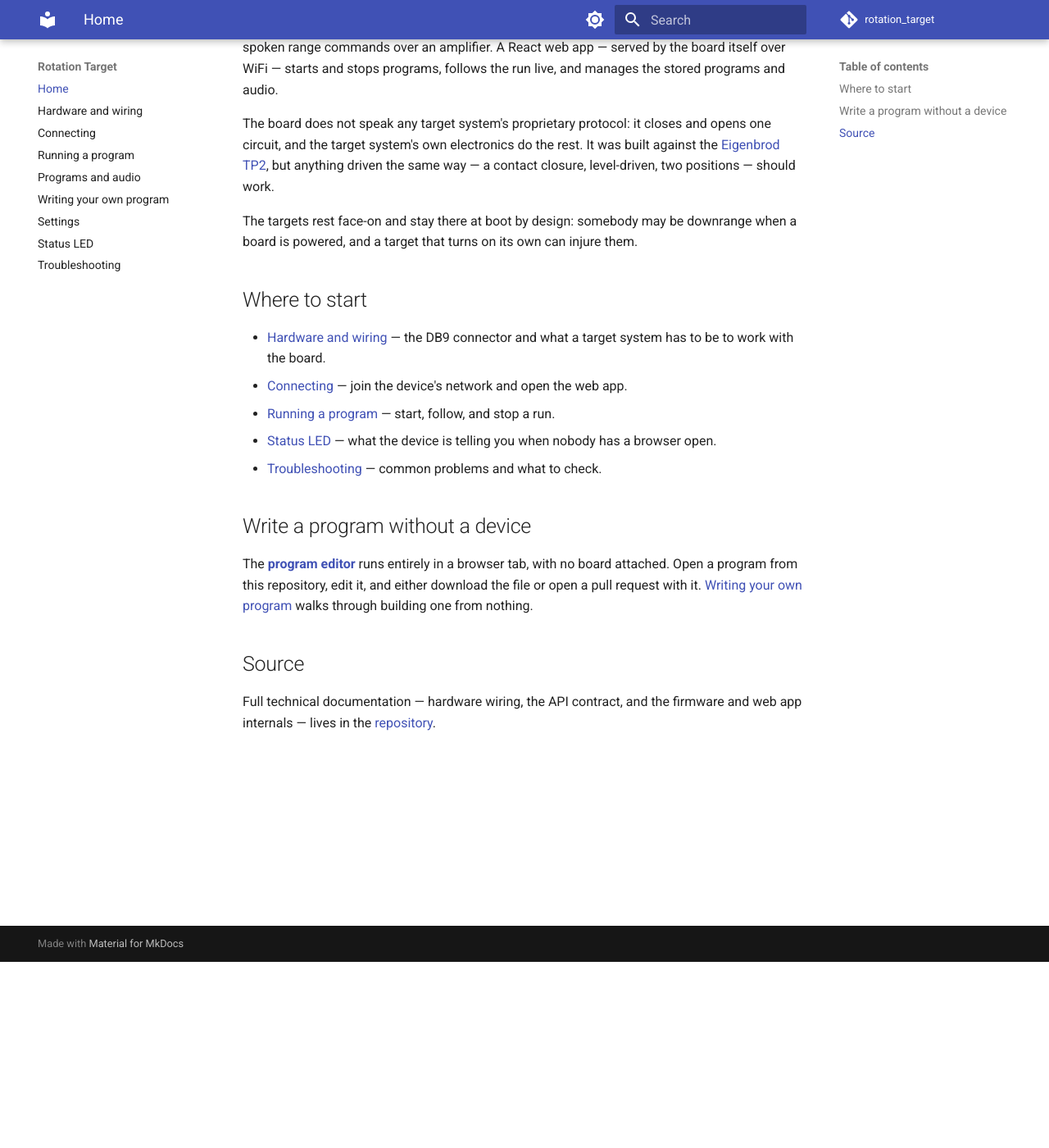
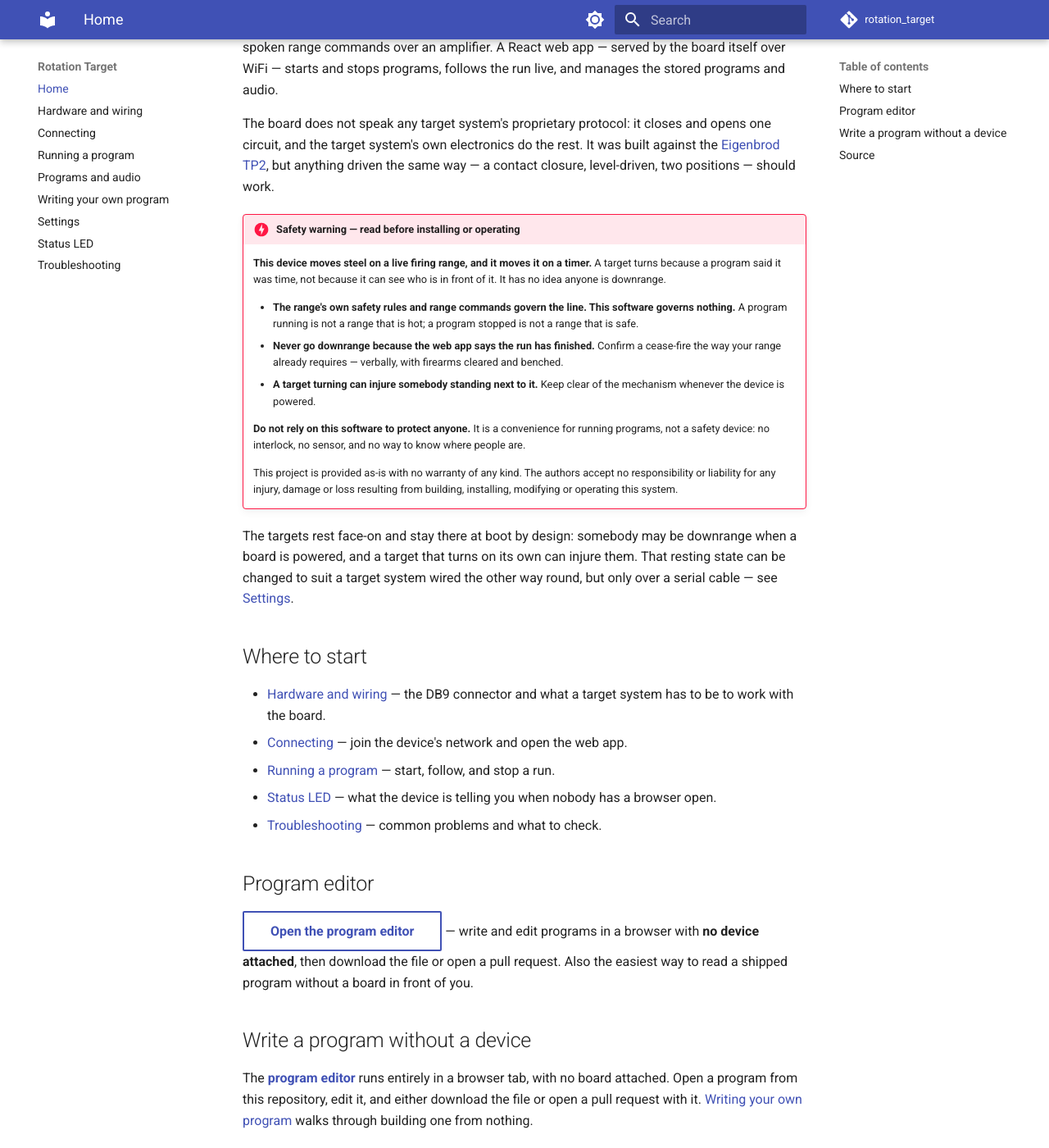
Before and after one commit to Malmo-Skyttegille-Pistolsektionen/rotation_target, an MkDocs documentation site: the page built from docs/site/index.md, in a window 1280 px wide and 1400 px high, scrolled down 227 px. Shown: the whole window at 82% size. Built offline with MkDocs 1.6.1 and Material for MkDocs 9.7.7, drawn with Linux system fonts in a browser that asks for light colours; comment, search, counter and statistics services are not loaded.

Commit message:
docs: split README and CONTRIBUTING by audience, add safety warning (#210)
README and CONTRIBUTING had drifted into saying the same things in two
places. They are split by who is reading:

- README is for somebody who will run a pre-built release on a board.
  It leads with a safety warning, points at the documentation site for
  everything operational, and links the program editor - which is
  published but was reachable only if you already knew the URL.
- CONTRIBUTING is for somebody building it. It now carries the ESP-IDF
  install, the build order, the explicit flash invocation, QEMU, the
  mock server, the style rules and the DCO, with the commands written
  out rather than left as "see the per-directory READMEs".

The safety warning is adapted from AutoLee's, for a different hazard:
this device is not dangerous to touch, it is dangerous to trust. It
moves steel on a timer and cannot see who is downrange, so the point
that needed making is that the web app says nothing about whether the
range is safe.

Adds the DCO text itself, which was required by CONTRIBUTING and by
every commit in the history but was not actually in the repository.

Corrects the --no-stub note. It said the stub fails at a specific
address; re-measuring shows it is the transfer size that decides:
256 KB succeeds, 512 KB and 1 MB fail 3/3, and the same 1 MB read
succeeds with --no-stub. Not a cable and not the dual USB-C - it
reproduces on the native port. The address it died at was wherever
the transfer had reached.

Drops the MicroPython backup section, which documented a one-off
migration, and keeps the part that still bites: idf.py flash rewrites
the LittleFS image and discards uploaded programs and audio.

Fixes the Eigenbrod link everywhere - it pointed at a domain that is
not theirs.

Moves cliff.toml and renovate.json5 into .github/ and writes down the
rule. .oasdiff.yaml, .oasdiff-levels.txt and mkdocs.yml stay: oasdiff
and mkdocs both discover their config in the working directory and
neither invocation passes a path, so moving them would disable a check
silently rather than noisily.

Signed-off-by: Jimisola Laursen <jimisola@jimisola.com>

```diff
--- a/docs/site/index.md
+++ b/docs/site/index.md
@@ -10,13 +10,37 @@ and manages the stored programs and audio.
 
 The board does not speak any target system's proprietary protocol: it closes
 and opens one circuit, and the target system's own electronics do the rest.
-It was built against the [Eigenbrod TP2](https://www.eigenbrod.de/), but
+It was built against the [Eigenbrod TP2](https://eigenbrod-schiessanlagen.de/en/products?tx_produkt_produkte%5Baction%5D=show&tx_produkt_produkte%5BL%5D=2&tx_produkt_produkte%5Bprodukt%5D=319&cHash=942340d5971be0a0ac3d26ff3c257c0b), but
 anything driven the same way — a contact closure, level-driven, two positions —
 should work.
 
+!!! danger "Safety warning — read before installing or operating"
+
+    **This device moves steel on a live firing range, and it moves it on a
+    timer.** A target turns because a program said it was time, not because it
+    can see who is in front of it. It has no idea anyone is downrange.
+
+    - **The range's own safety rules and range commands govern the line. This
+      software governs nothing.** A program running is not a range that is hot;
+      a program stopped is not a range that is safe.
+    - **Never go downrange because the web app says the run has finished.**
+      Confirm a cease-fire the way your range already requires — verbally, with
+      firearms cleared and benched.
+    - **A target turning can injure somebody standing next to it.** Keep clear
+      of the mechanism whenever the device is powered.
+
+    **Do not rely on this software to protect anyone.** It is a convenience for
+    running programs, not a safety device: no interlock, no sensor, and no way
+    to know where people are.
+
+    This project is provided as-is with no warranty of any kind. The authors
+    accept no responsibility or liability for any injury, damage or loss
+    resulting from building, installing, modifying or operating this system.
+
 The targets rest face-on and stay there at boot by design: somebody may be
 downrange when a board is powered, and a target that turns on its own can
-injure them.
+injure them. That resting state can be changed to suit a target system wired
+the other way round, but only over a serial cable — see [Settings](settings.md).
 
 ## Where to start
 
@@ -27,6 +51,13 @@ injure them.
 - [Status LED](status-led.md) — what the device is telling you when nobody has
   a browser open.
 - [Troubleshooting](troubleshooting.md) — common problems and what to check.
+
+## Program editor
+
+[**Open the program editor**](editor/){ .md-button } — write and edit programs
+in a browser with **no device attached**, then download the file or open a pull
+request. Also the easiest way to read a shipped program without a board in
+front of you.
 
 ## Write a program without a device
 
--- a/mkdocs.yml
+++ b/mkdocs.yml
@@ -36,6 +36,8 @@ nav:
 markdown_extensions:
   - tables
   - admonition
+  # The editor link on the front page is rendered as a button.
+  - attr_list
   # Lets writing-a-program.md embed the example program from the same file
   # the page links for download, so the two cannot drift apart.
   - pymdownx.snippets:
```
Also changed, not shown: AGENTS.md (+15 -3 lines), CONTRIBUTING.md (+142 -17 lines), README.md (+57 -37 lines), docs/RELEASING.md (+1 -1 lines), docs/site/hardware.md (+1 -1 lines), firmware/README.md (+1 -1 lines), firmware/docs/HARDWARE.md (+27 -20 lines), 6 other files.
